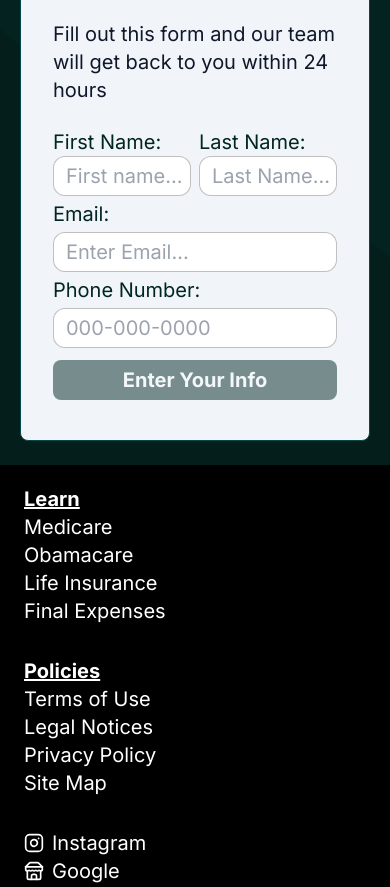
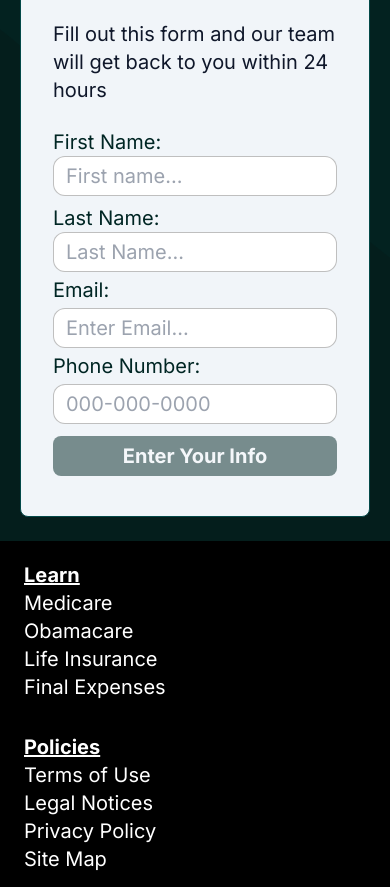
Before and after one commit to ballinyouup/leainsurance, a Next.js app: page / in a window 390 px wide. Shown: the part 4440-5327 px from the top of the page. Built offline with nearby package versions, Linux system fonts and the light colour scheme.

Commit message:
fixed form styling

```diff
--- a/app/components/home/home-contact.tsx
+++ b/app/components/home/home-contact.tsx
@@ -111,7 +111,7 @@ const Contact = () => {
 							}}
 							className="mt-4 flex w-full max-w-sm flex-col gap-1 text-xl text-primary"
 						>
-							<div className="flex gap-2 sm:gap-4">
+							<div className="flex flex-col gap-2 sm:flex-row sm:gap-4">
 								<div className="flex flex-col">
 									<label>First Name:</label>
 									<input
@@ -229,7 +229,7 @@ const Contact = () => {
 							}}
 							className="mt-4 flex w-full max-w-sm flex-col gap-1 text-xl text-primary"
 						>
-							<div className="flex gap-2 sm:gap-4">
+							<div className="flex flex-col gap-2 sm:flex-row sm:gap-4">
 								<div className="flex flex-col">
 									<label>First Name:</label>
 									<input
```
